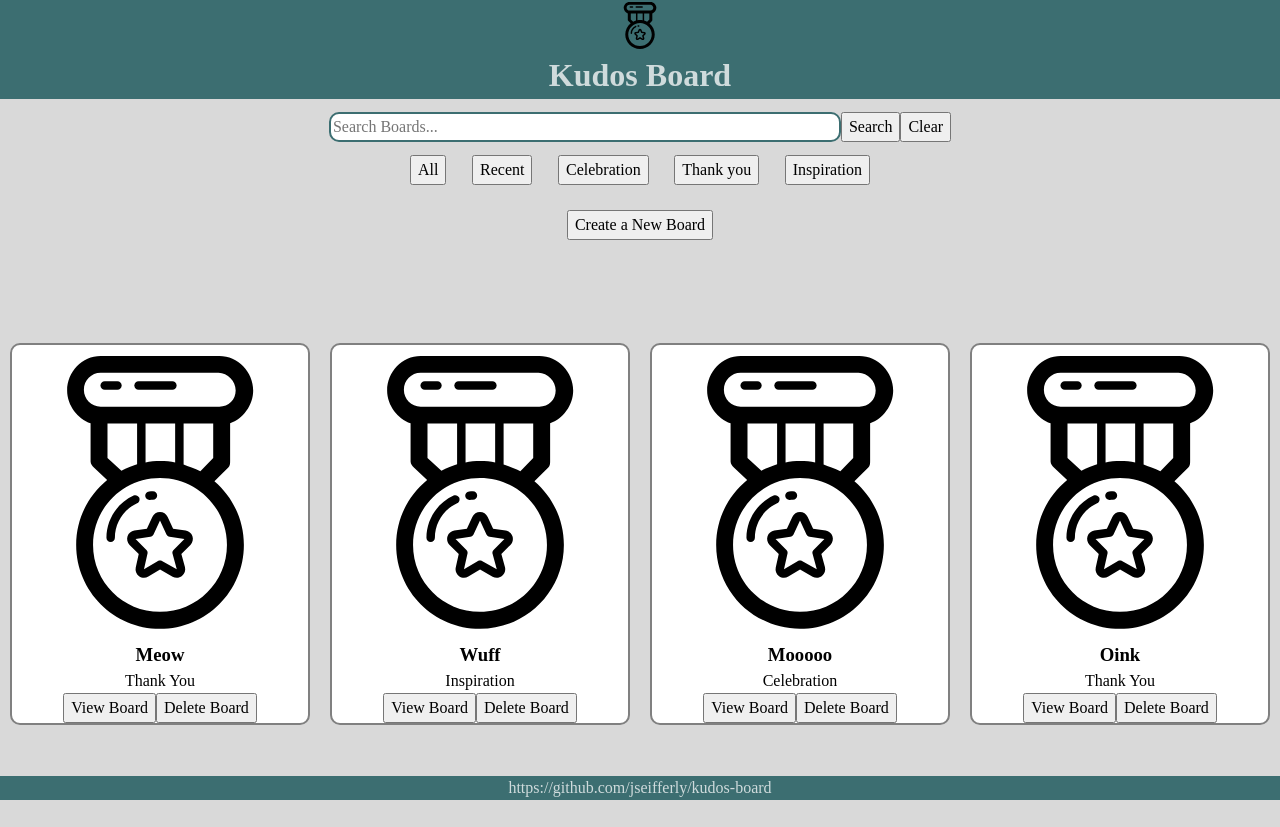
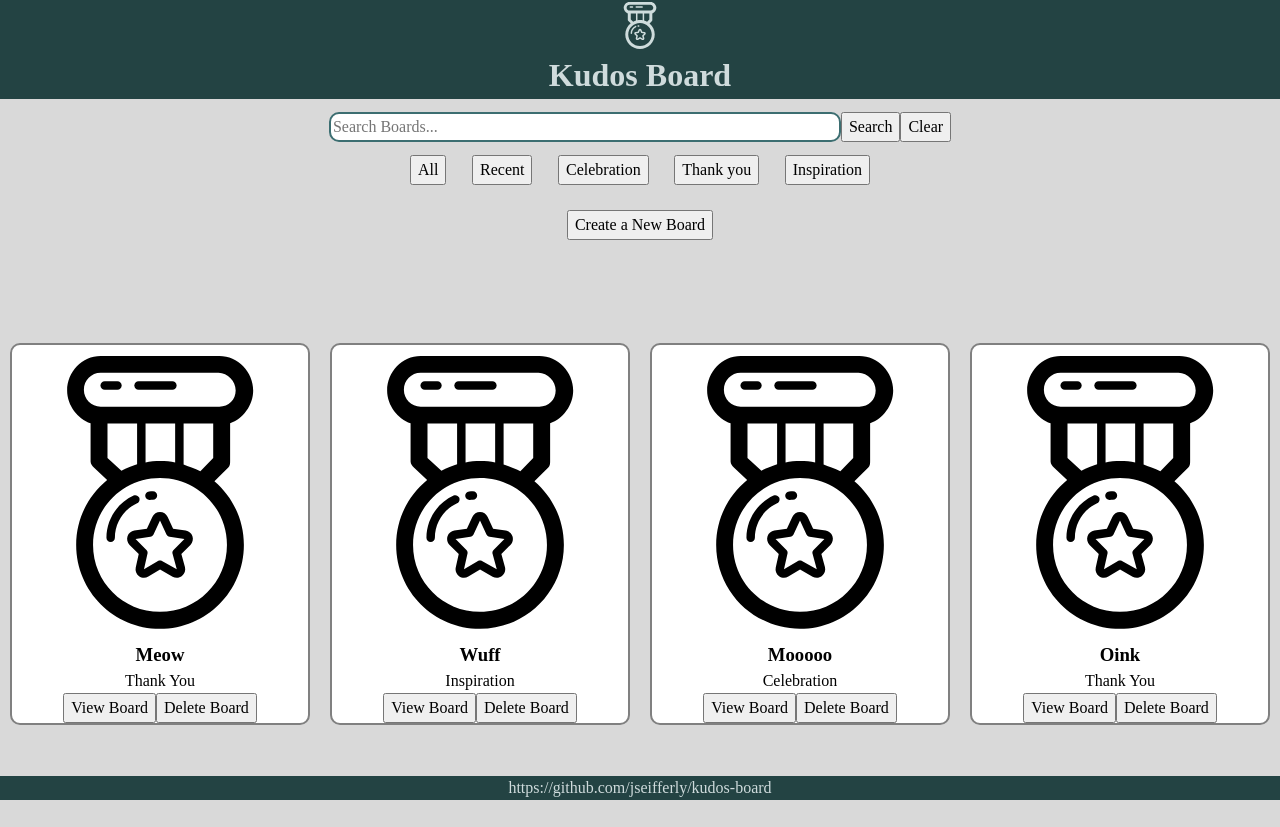
Before and after one commit to jseifferly/kudos-board, a React (Vite) app in the folder frontend/: page / in a window 1280 px wide. Built offline with nearby package versions, Linux system fonts and the light colour scheme.

Commit message:
More styling

```diff
--- a/frontend/src/styles/Footer.css
+++ b/frontend/src/styles/Footer.css
@@ -1,5 +1,5 @@
 footer {
-    background-color: #3C6E71;
+    background-color: #234343;
     position: fixed;
     left: 0;
     bottom: 0;
--- a/frontend/src/styles/Header.css
+++ b/frontend/src/styles/Header.css
@@ -1,5 +1,5 @@
 header {
-    background-color: #3C6E71;
+    background-color: #234343;
     width: 100%;
     color: #CFDBDC;
 }
@@ -7,4 +7,5 @@ header {
 header img {
     margin: 0 auto;
     width: 4%;
+    filter: invert(99%) sepia(65%) saturate(164%) hue-rotate(134deg) brightness(88%) contrast(95%);
 }
```
